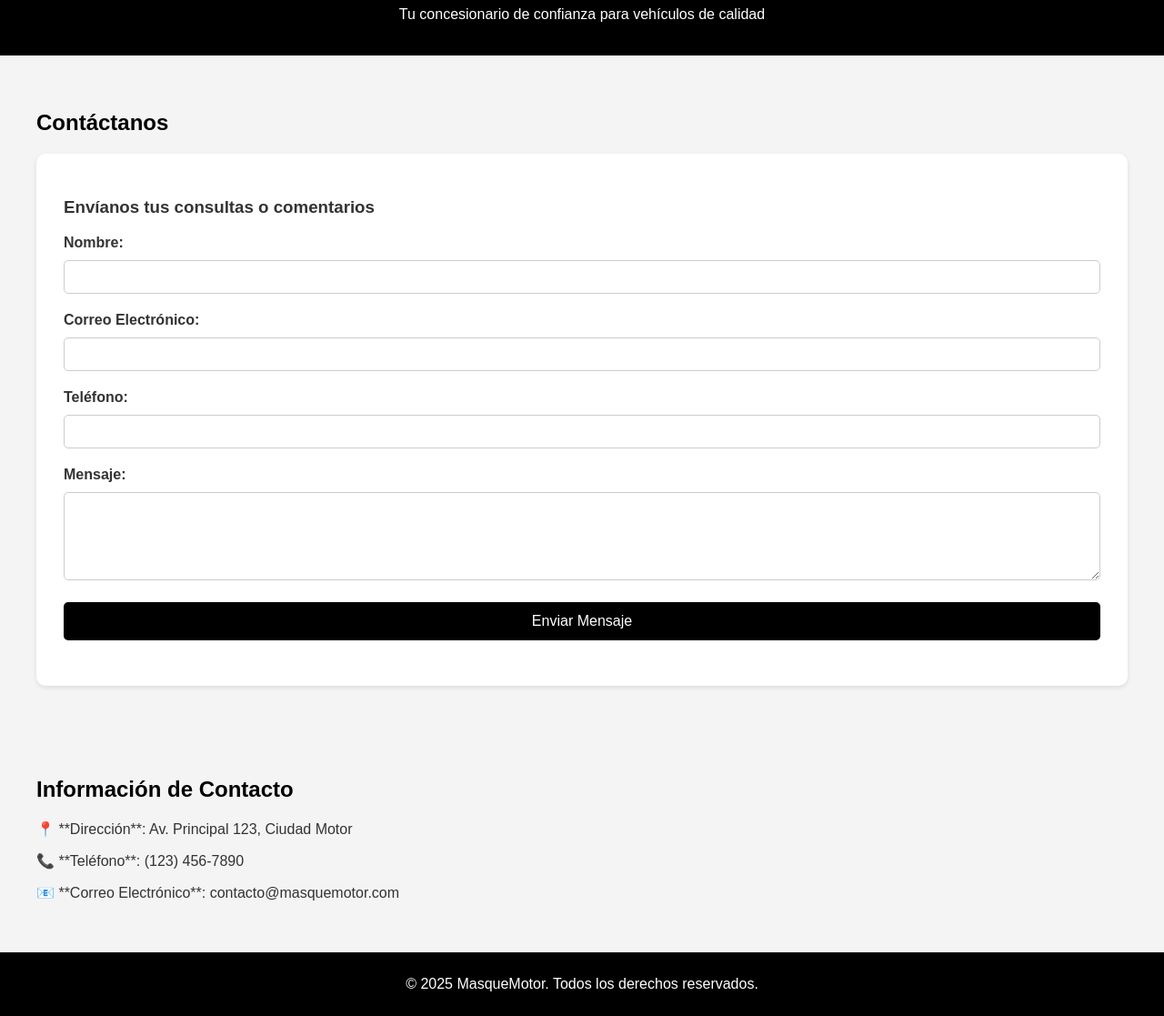
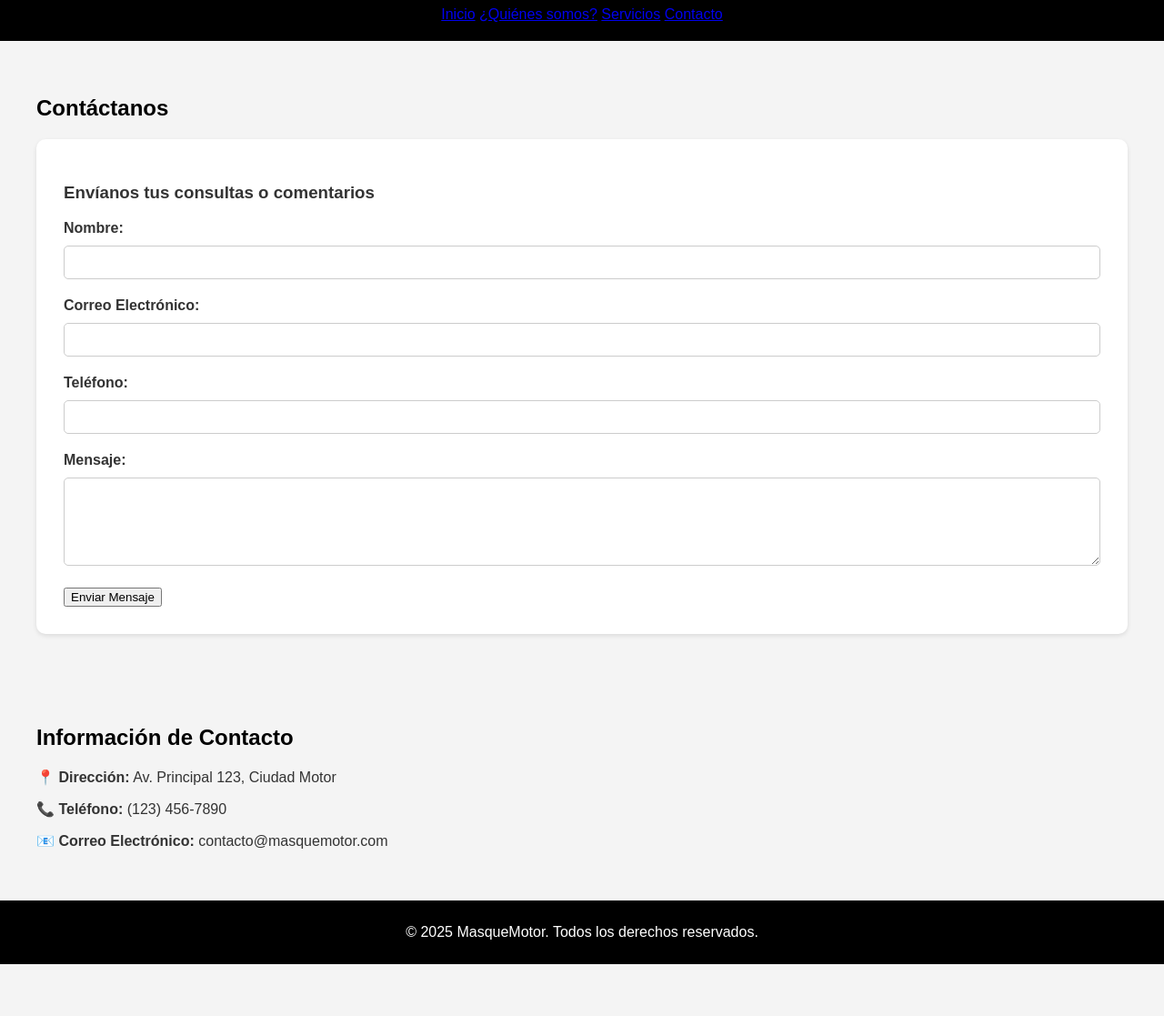
Before and after one commit to DanielGonzMol/MasQueMotor, a website: page public/contacto.html in a window 1280 px wide. Shown: the part 93-1210 px from the top of the page at 91% size. After the commit the page ends 1153 px from the top, so only its background shows below. Drawn offline with Linux system fonts and the light colour scheme.

Commit message:
feat: Update contacto.html

```diff
--- a/public/contacto.html
+++ b/public/contacto.html
@@ -1,5 +1,5 @@
 <!DOCTYPE html>
-<html lang="en">
+<html lang="es">
 
 <head>
     <meta charset="UTF-8">
@@ -11,15 +11,20 @@
 <body>
 
     <header>
-        <h1>MasqueMotor</h1>
-        <p>Tu concesionario de confianza para vehículos de calidad</p>
+        <h1>Más que Motores</h1>
+        <nav>
+            <a href="index.html">Inicio</a>
+            <a href="quienessomos.html">¿Quiénes somos?</a>
+            <a href="servicios.html">Servicios</a>
+            <a href="contacto.html">Contacto</a>
+        </nav>
     </header>
 
-    <section>
+    <section class="contact-form-section">
         <h2>Contáctanos</h2>
         <div class="form-container">
             <h3>Envíanos tus consultas o comentarios</h3>
-            <form action="#" method="post">
+            <form id="contactForm" action="#" method="post">
                 <label for="nombre">Nombre:</label>
                 <input type="text" id="nombre" name="nombre" required />
 
@@ -32,21 +37,24 @@
                 <label for="mensaje">Mensaje:</label>
                 <textarea id="mensaje" name="mensaje" rows="5" required></textarea>
 
-                <input type="submit" value="Enviar Mensaje" />
+                <button type="submit">Enviar Mensaje</button>
             </form>
         </div>
+        <div id="formMessage" class="form-message"></div>
     </section>
 
-    <section>
+    <section class="contact-info-section">
         <h2>Información de Contacto</h2>
-        <p>📍 **Dirección**: Av. Principal 123, Ciudad Motor</p>
-        <p>📞 **Teléfono**: (123) 456-7890</p>
-        <p>📧 **Correo Electrónico**: contacto@masquemotor.com</p>
+        <p>📍 <strong>Dirección:</strong> Av. Principal 123, Ciudad Motor</p>
+        <p>📞 <strong>Teléfono:</strong> (123) 456-7890</p>
+        <p>📧 <strong>Correo Electrónico:</strong> contacto@masquemotor.com</p>
     </section>
 
     <footer>
         <p>&copy; 2025 MasqueMotor. Todos los derechos reservados.</p>
     </footer>
+
+    <script src="js/contacto.js"></script>
 </body>
 
 </html>
```
